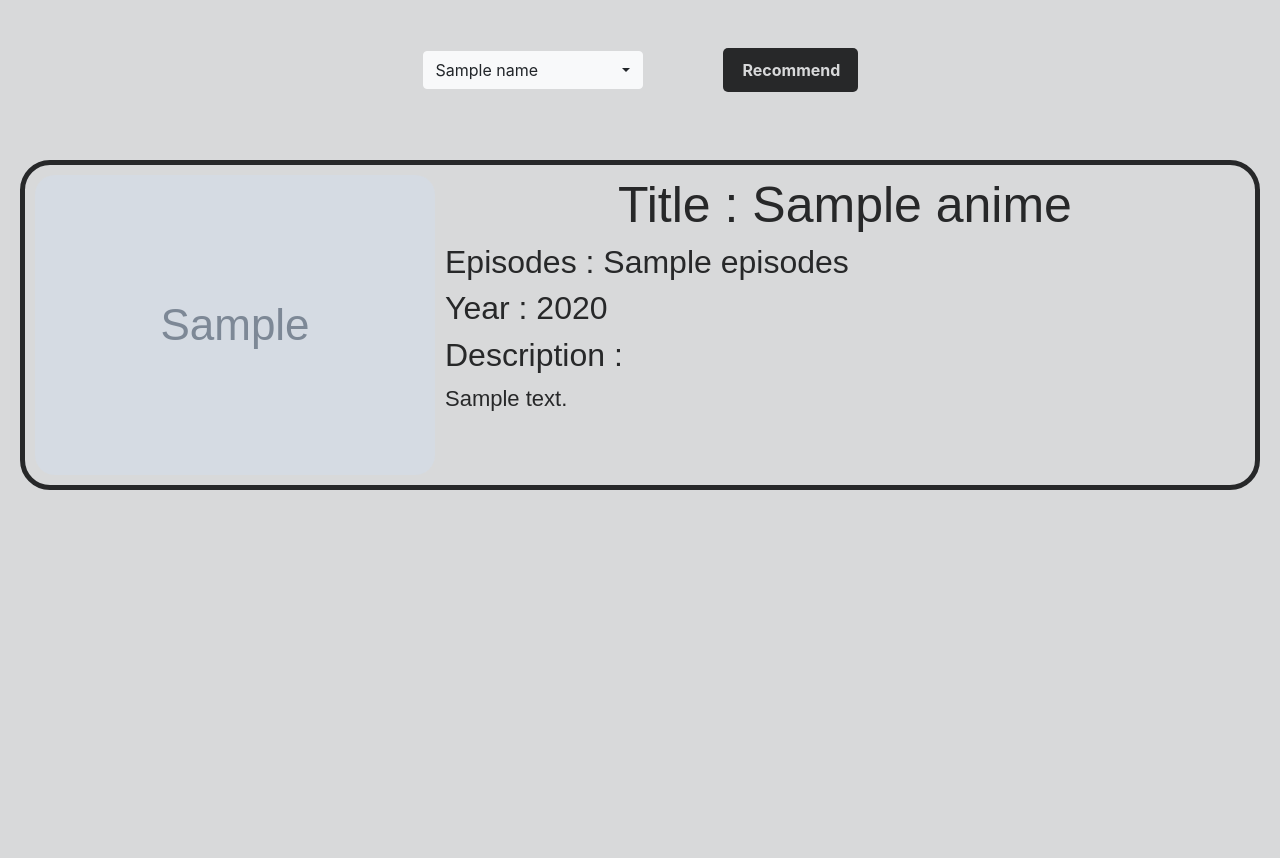
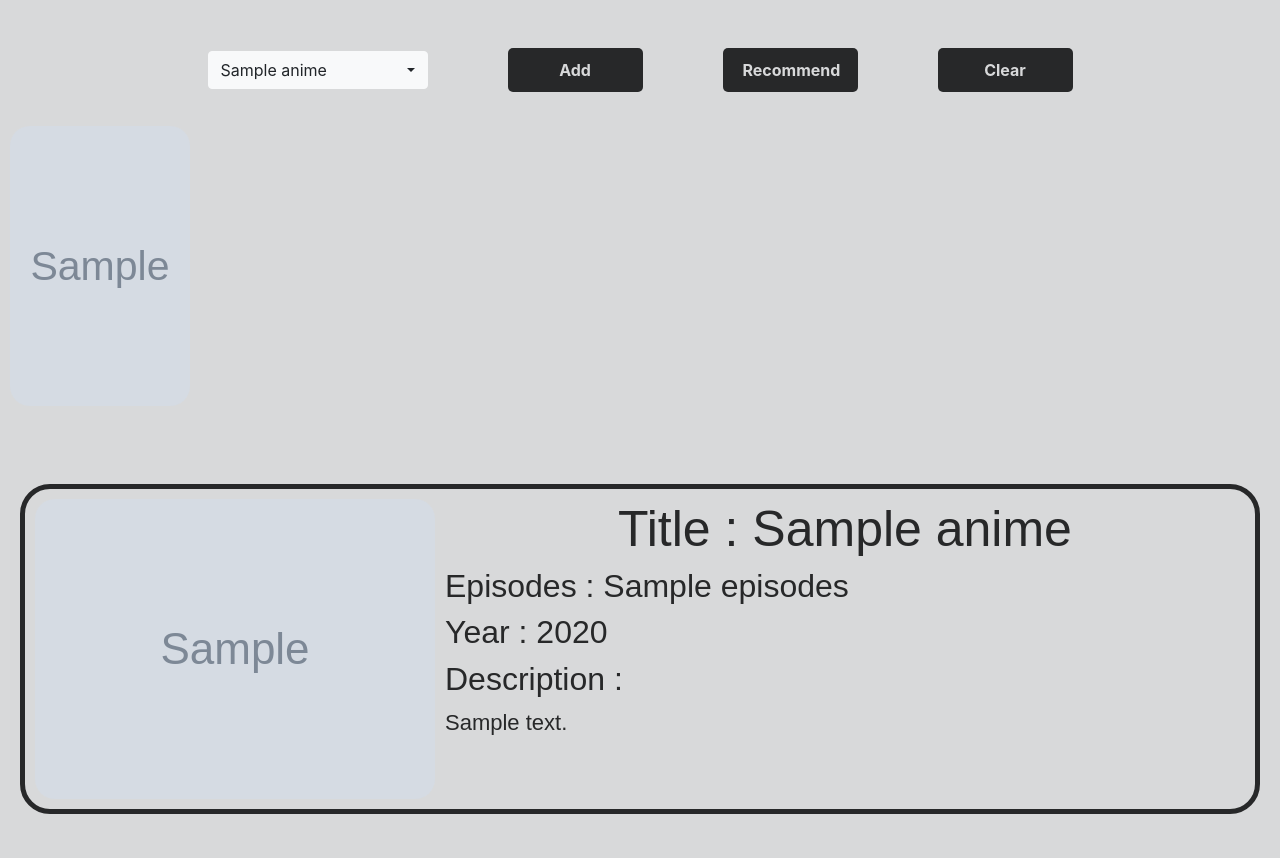
Before and after one commit to mahdiiii04/Anime_Recommender, a Flask app: template templates/index.html in a window 1280 px wide. Shown: the part 320-1178 px from the top of the page. Before the commit the page ends 810 px from the top, so only its background shows below. Run offline with Flask 3, Linux system fonts and the light colour scheme; the template is opened without the code that fills it: most values are stand-ins (such as "Sample title", 1, 10 or a date in 2020); grey boxes marked "Sample" are stand-in pictures; parts of the project's set-up code (start-up, migrations or seed data) failed here and were passed over; some web fonts are replaced.

Commit message:
Add files via upload

```diff
--- a/templates/index.html
+++ b/templates/index.html
@@ -11,17 +11,30 @@
 <body class="body">
     <div class="title-container">
         <div class="rounded-container">
-            <h1 class="title">Anime Recommendation System</h1>
+            <h1 class="title" id="title">Anime Recommendation System</h1>
         </div>
     </div>
     <br><br>
     <div class="select">
         <select id="Anime_Dropdown" class="selectpicker" data-live-search="true">
-            {% for name in names %}
-                <option value="{{ name }}" class="option">{{ name }}</option>
+            {% for anime in names %}
+                <option value="{{ anime.id }}" class="option">{{ anime.name }}</option>
             {% endfor %}
         </select>
+        <button id="add" class="rec_button">Add</button>
         <button id="rec" class="rec_button">Recommend</button>
+        <button id="clear" class="rec_button">Clear</button>
+    </div>
+    <br>
+    <div id="buttons">
+        {% for anime in chosen %}
+            <button  class="image_button" >
+                <div class="image-container">
+                    <img src="{{anime.image}}" id="{{anime.id}}" class="image">
+                    <div class="hover-text">Delete</div>
+                  </div>
+            </button>
+        {% endfor %}
     </div>
     <br><br>
     <div class="animes-container">
```
